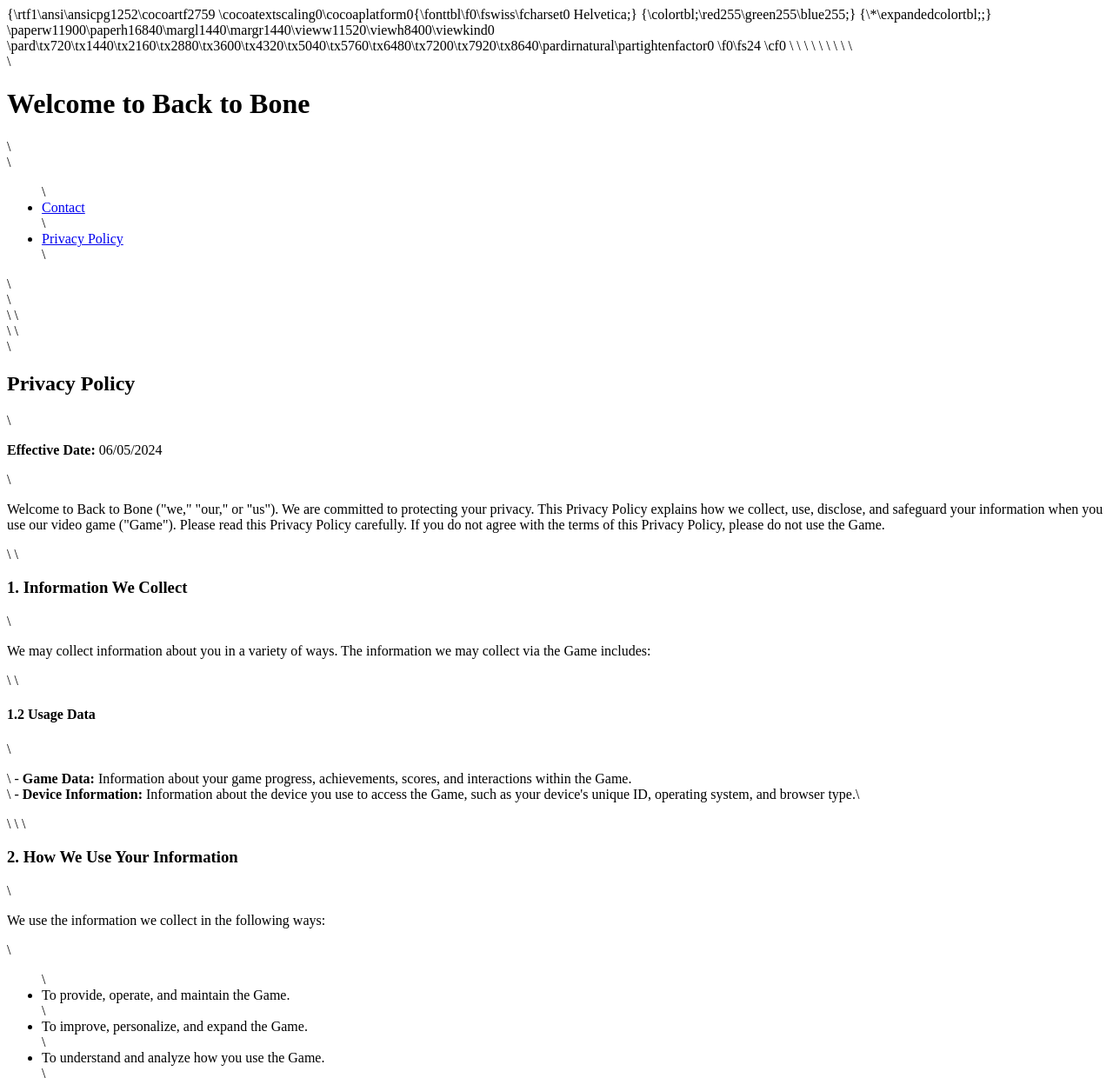
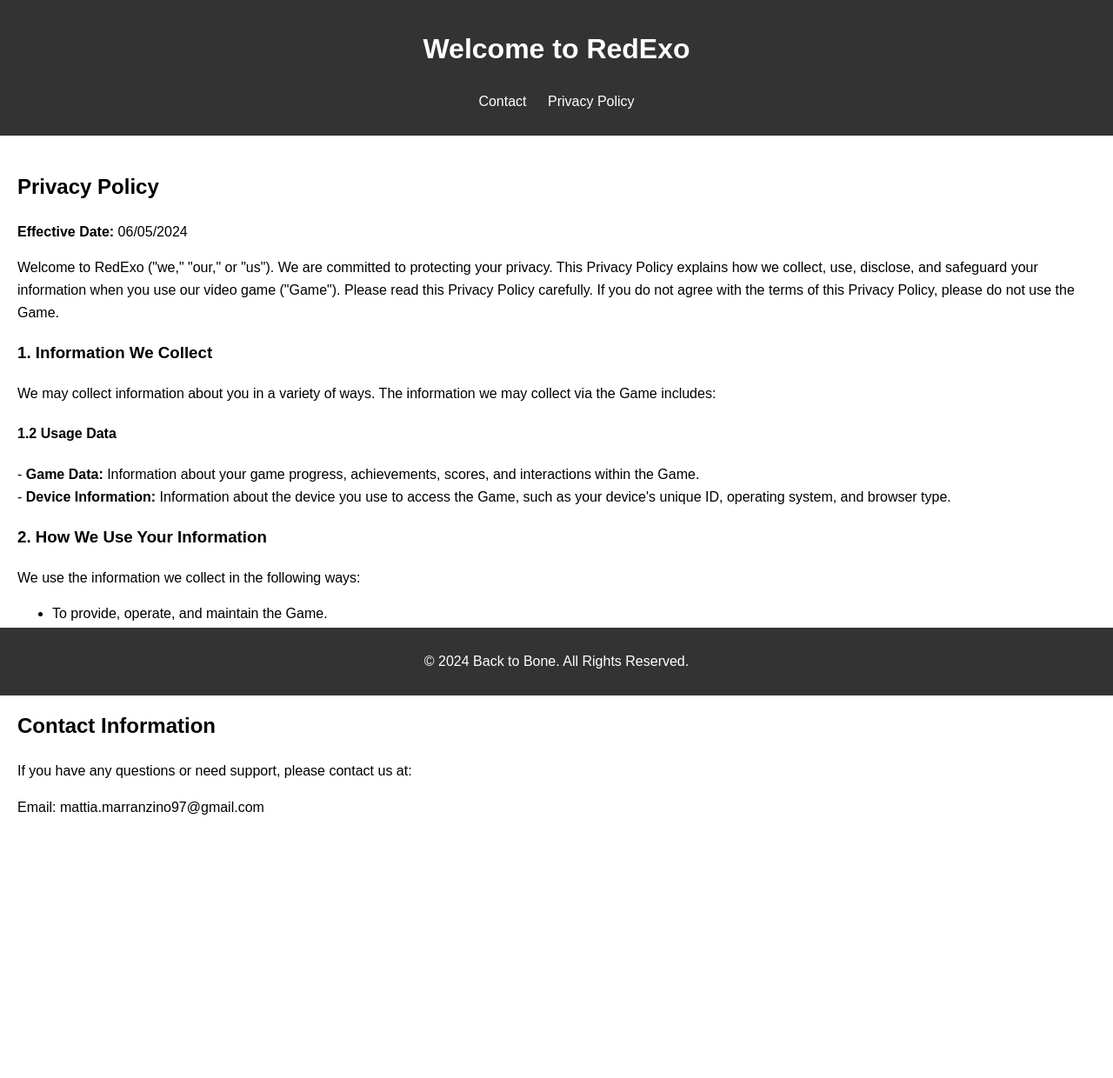
Before and after one commit to ForegroundMattia/ForegroundMattia.github.io, a plain HTML site: page index.html in a window 1280 px wide. Shown: the top 1240 px of the page at 87% size. After the commit the page ends 1080 px from the top, so only its background shows below. Drawn offline with Linux system fonts and the light colour scheme.

Commit message:
Update index.html

```diff
--- a/index.html
+++ b/index.html
@@ -1,106 +1,98 @@
-{\rtf1\ansi\ansicpg1252\cocoartf2759
-\cocoatextscaling0\cocoaplatform0{\fonttbl\f0\fswiss\fcharset0 Helvetica;}
-{\colortbl;\red255\green255\blue255;}
-{\*\expandedcolortbl;;}
-\paperw11900\paperh16840\margl1440\margr1440\vieww11520\viewh8400\viewkind0
-\pard\tx720\tx1440\tx2160\tx2880\tx3600\tx4320\tx5040\tx5760\tx6480\tx7200\tx7920\tx8640\pardirnatural\partightenfactor0
+<!DOCTYPE html>
+<html lang="en">
+<head>
+    <meta charset="UTF-8">
+    <meta name="viewport" content="width=device-width, initial-scale=1.0">
+    <title>Game Website</title>
+    <style>
+        body {
+            font-family: Arial, sans-serif;
+            line-height: 1.6;
+            margin: 0;
+            padding: 0;
+        }
+        header {
+            background: #333;
+            color: #fff;
+            padding: 10px 0;
+            text-align: center;
+        }
+        nav ul {
+            list-style: none;
+            padding: 0;
+        }
+        nav ul li {
+            display: inline;
+            margin: 0 10px;
+        }
+        nav ul li a {
+            color: #fff;
+            text-decoration: none;
+        }
+        .container {
+            padding: 20px;
+        }
+        footer {
+            background: #333;
+            color: #fff;
+            text-align: center;
+            padding: 10px 0;
+            position: fixed;
+            width: 100%;
+            bottom: 0;
+        }
+    </style>
+</head>
+<body>
+    <header>
+        <h1>Welcome to RedExo</h1>
+        <nav>
+            <ul>
+                <li><a href="#contact">Contact</a></li>
+                <li><a href="#privacy-policy">Privacy Policy</a></li>
+            </ul>
+        </nav>
+    </header>
 
-\f0\fs24 \cf0 <!DOCTYPE html>\
-<html lang="en">\
-<head>\
-    <meta charset="UTF-8">\
-    <meta name="viewport" content="width=device-width, initial-scale=1.0">\
-    <title>Game Website</title>\
-    <style>\
-        body \{\
-            font-family: Arial, sans-serif;\
-            line-height: 1.6;\
-            margin: 0;\
-            padding: 0;\
-        \}\
-        header \{\
-            background: #333;\
-            color: #fff;\
-            padding: 10px 0;\
-            text-align: center;\
-        \}\
-        nav ul \{\
-            list-style: none;\
-            padding: 0;\
-        \}\
-        nav ul li \{\
-            display: inline;\
-            margin: 0 10px;\
-        \}\
-        nav ul li a \{\
-            color: #fff;\
-            text-decoration: none;\
-        \}\
-        .container \{\
-            padding: 20px;\
-        \}\
-        footer \{\
-            background: #333;\
-            color: #fff;\
-            text-align: center;\
-            padding: 10px 0;\
-            position: fixed;\
-            width: 100%;\
-            bottom: 0;\
-        \}\
-    </style>\
-</head>\
-<body>\
-    <header>\
-        <h1>Welcome to Back to Bone</h1>\
-        <nav>\
-            <ul>\
-                <li><a href="#contact">Contact</a></li>\
-                <li><a href="#privacy-policy">Privacy Policy</a></li>\
-            </ul>\
-        </nav>\
-    </header>\
-\
-    <div class="container">\
-\
-        <section id="privacy-policy">\
-            <h2>Privacy Policy</h2>\
-            <p><strong>Effective Date:</strong> 06/05/2024 </p>\
-            <p>Welcome to Back to Bone ("we," "our," or "us"). We are committed to protecting your privacy. This Privacy Policy explains how we collect, use, disclose, and safeguard your information when you use our video game ("Game"). Please read this Privacy Policy carefully. If you do not agree with the terms of this Privacy Policy, please do not use the Game.</p>\
-\
-            <h3>1. Information We Collect</h3>\
-            <p>We may collect information about you in a variety of ways. The information we may collect via the Game includes:</p>\
-\
-            <h4>1.2 Usage Data</h4>\
-            <p>\
-                - <strong>Game Data:</strong> Information about your game progress, achievements, scores, and interactions within the Game.<br>\
-                - <strong>Device Information:</strong> Information about the device you use to access the Game, such as your device's unique ID, operating system, and browser type.\
-            </p>\
-\
-\
-            <h3>2. How We Use Your Information</h3>\
-            <p>We use the information we collect in the following ways:</p>\
-            <ul>\
-                <li>To provide, operate, and maintain the Game.</li>\
-                <li>To improve, personalize, and expand the Game.</li>\
-                <li>To understand and analyze how you use the Game.</li>\
-                <li>To develop new products, services, features, and functionalities.</li>\
-            </ul>\
-        </section>\
-        <section id="contact">\
-            <h2>Contact Information</h2>\
-            <p>If you have any questions or need support, please contact us at:</p>\
-            <p>Email: fabio.attianese@outlook.com</p>\
-        </section>\
-            <br>\
-            <br>\
-            <br>\
-            <br>\
-    </div>\
-\
-    <footer>\
-        <p>&copy; 2024 Back to Bone. All Rights Reserved.</p>\
-    </footer>\
-</body>\
-</html>\
-}
+    <div class="container">
+
+        <section id="privacy-policy">
+            <h2>Privacy Policy</h2>
+            <p><strong>Effective Date:</strong> 06/05/2024 </p>
+            <p>Welcome to RedExo ("we," "our," or "us"). We are committed to protecting your privacy. This Privacy Policy explains how we collect, use, disclose, and safeguard your information when you use our video game ("Game"). Please read this Privacy Policy carefully. If you do not agree with the terms of this Privacy Policy, please do not use the Game.</p>
+
+            <h3>1. Information We Collect</h3>
+            <p>We may collect information about you in a variety of ways. The information we may collect via the Game includes:</p>
+
+            <h4>1.2 Usage Data</h4>
+            <p>
+                - <strong>Game Data:</strong> Information about your game progress, achievements, scores, and interactions within the Game.<br>
+                - <strong>Device Information:</strong> Information about the device you use to access the Game, such as your device's unique ID, operating system, and browser type.
+            </p>
+
+
+            <h3>2. How We Use Your Information</h3>
+            <p>We use the information we collect in the following ways:</p>
+            <ul>
+                <li>To provide, operate, and maintain the Game.</li>
+                <li>To improve, personalize, and expand the Game.</li>
+                <li>To understand and analyze how you use the Game.</li>
+                <li>To develop new products, services, features, and functionalities.</li>
+            </ul>
+        </section>
+        <section id="contact">
+            <h2>Contact Information</h2>
+            <p>If you have any questions or need support, please contact us at:</p>
+            <p>Email: mattia.marranzino97@gmail.com</p>
+        </section>
+            <br>
+            <br>
+            <br>
+            <br>
+    </div>
+
+    <footer>
+        <p>&copy; 2024 Back to Bone. All Rights Reserved.</p>
+    </footer>
+</body>
+</html>
```
